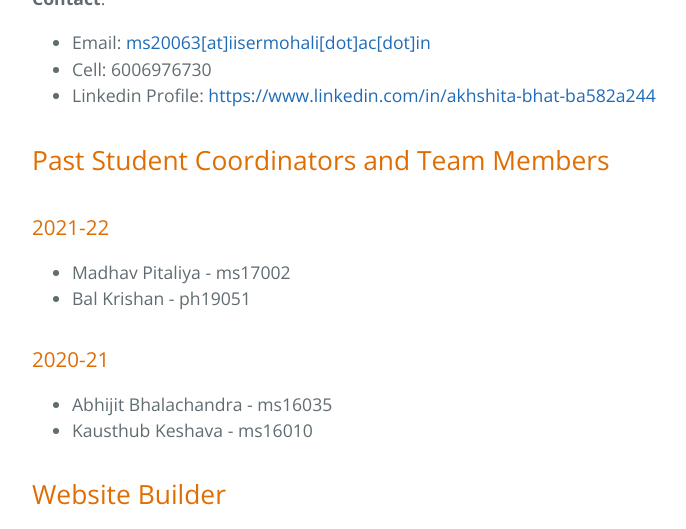
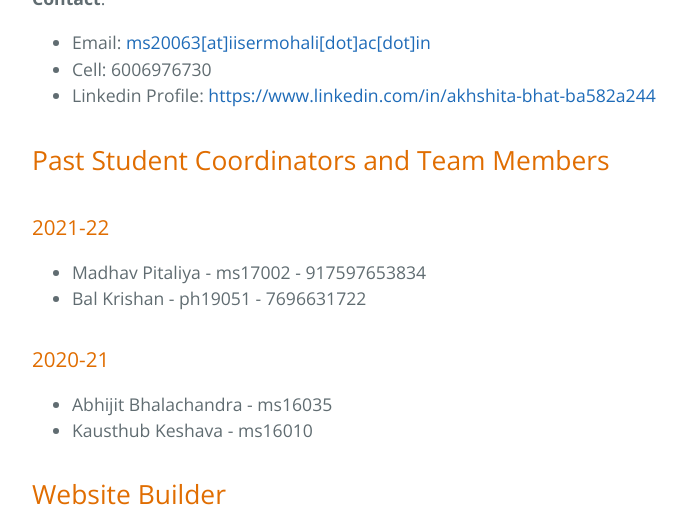
Before and after one commit to IISERM/oppcell, a Jekyll site: the page built from contact.md, in a window 1280 px wide and 900 px high, scrolled down 2540 px, cut to the strip 0-529 px from the top of the window. Shown: the whole strip, without its empty margins (192-878 px from the left). Built offline with Jekyll 4.4.1, drawn with Linux system fonts in a browser that asks for light colours; our own code applies the rules of GitHub Pages for plain Markdown files.

Commit message:
add past students' numbers

```diff
--- a/contact.md
+++ b/contact.md
@@ -65,8 +65,8 @@ Cell: +91 98721 25912
 
 ### 2021-22
 
-- Madhav Pitaliya - ms17002
-- Bal Krishan - ph19051
+- Madhav Pitaliya - ms17002 - 917597653834
+- Bal Krishan - ph19051 - 7696631722
 
 ### 2020-21
 
```
